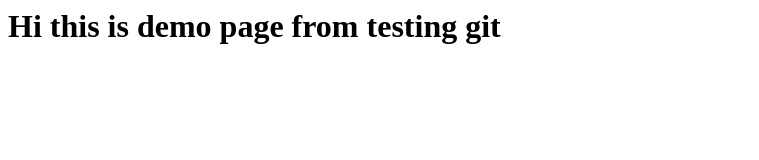
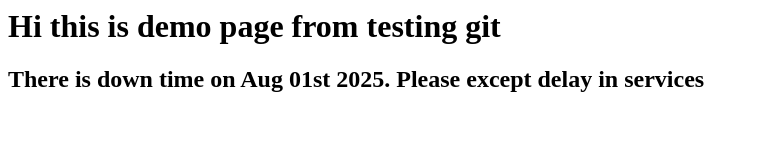
Before and after one commit to mallikarjunaws2025/DevOpsTraining-Public, a plain HTML site: page index.html in a window 1280 px wide. Shown: the whole page, without its empty margins (0-759 px from the left). Drawn offline with Linux system fonts and the light colour scheme.

Commit message:
added downtime

```diff
--- a/index.html
+++ b/index.html
@@ -1 +1,3 @@
 <h1>Hi this is demo page from testing git</h1>
+
+<h2>There is down time on Aug 01st 2025. Please except delay in services</h2>
```
